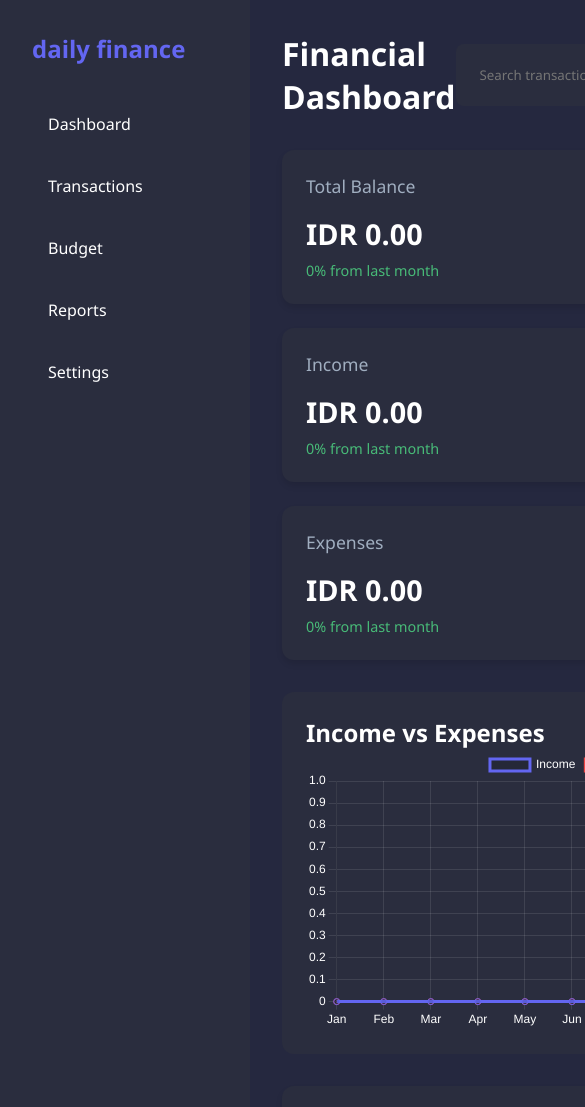
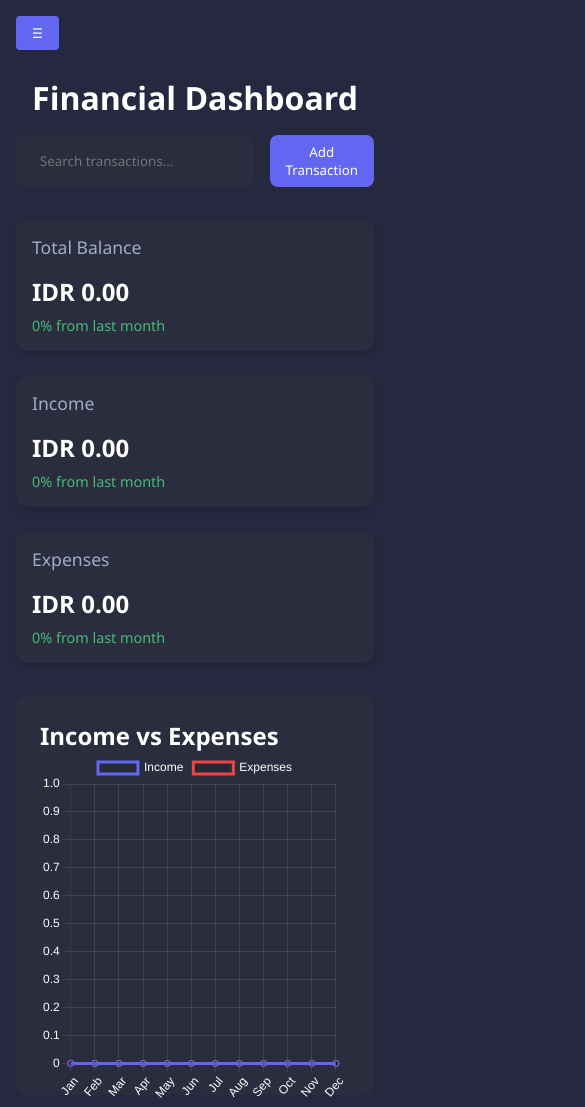
Before and after one commit to mrj54/finance, a plain HTML site: page index.html in a window 390 px wide. Shown: the top 1107 px of the page, 585 px wide, since content can reach past the window. Drawn offline with nearby package versions, Linux system fonts and the light colour scheme.

Commit message:
fix=responsive

```diff
--- a/index.html
+++ b/index.html
@@ -191,6 +191,8 @@
             padding: 1.5rem;
             border-radius: 12px;
             margin-top: 2rem;
+             position: relative;
+    height: 400px;
         }
 
         .transaction-list {
@@ -254,6 +256,7 @@
             border: 1px solid rgba(255, 255, 255, 0.1);
             background-color: var(--secondary);
             color: var(--text);
+            font-size: 16px;
         }
 
         .btn-container {
@@ -267,11 +270,101 @@
             cursor: pointer;
             font-size: 1.5rem;
         }
+
+        @media (max-width: 768px) {
+    .container {
+        grid-template-columns: 1fr;
+    }
+
+    .sidebar {
+        position: fixed;
+        width: 100%;
+        height: auto;
+        padding: 1rem;
+        z-index: 100;
+        transform: translateY(-100%);
+        transition: transform 0.3s;
+    }
+
+    .sidebar.active {
+        transform: translateY(0);
+    }
+
+    .main-content {
+        margin-top: 60px;
+        padding: 1rem;
+    }
+
+    .header {
+        flex-direction: column;
+        gap: 1rem;
+    }
+
+    .search-bar {
+        width: 100%;
+    }
+
+    .dashboard-grid {
+        grid-template-columns: 1fr;
+    }
+
+    .nav-item {
+        padding: 0.5rem;
+    }
+
+    /* Mobile menu toggle */
+    .menu-toggle {
+        display: block;
+        position: fixed;
+        top: 1rem;
+        left: 1rem;
+        z-index: 101;
+        background: var(--accent);
+        color: white;
+        border: none;
+        padding: 0.5rem 1rem;
+        border-radius: 4px;
+    }
+
+    /* Table responsiveness */
+    .table-container {
+        overflow-x: auto;
+    }
+
+    table {
+        min-width: 600px;
+    }
+}
+
+@media (max-width: 480px) {
+    .card {
+        padding: 1rem;
+    }
+
+    .card-value {
+        font-size: 1.5rem;
+    }
+
+    .modal-content {
+        width: 95%;
+        margin: 20px auto;
+        padding: 1rem;
+    }
+
+    .btn {
+        padding: 0.5rem 1rem;
+    }
+
+    .transaction-item {
+        flex-direction: column;
+        gap: 0.5rem;
+    }
+}
     </style>
 </head>
 
 <body>
-    <!-- HTML struktur dasar sama seperti sebelumnya -->
+<button class="menu-toggle">☰</button>  <!-- HTML struktur dasar sama seperti sebelumnya -->
     <div class="container">
         <div class="sidebar">
             <div class="logo">daily finance</div>
@@ -515,6 +608,7 @@
                 },
                 options: {
                     responsive: true,
+                    maintainAspectRatio: false,
                     plugins: {
                         legend: {
                             position: 'top',
@@ -738,6 +832,11 @@
 
         // Initialize
         updateDashboard();
+
+        // Mobile menu toggle
+            document.querySelector('.menu-toggle').addEventListener('click', function () {
+                document.querySelector('.sidebar').classList.toggle('active');
+            });
     </script>
     </body>
 
```
